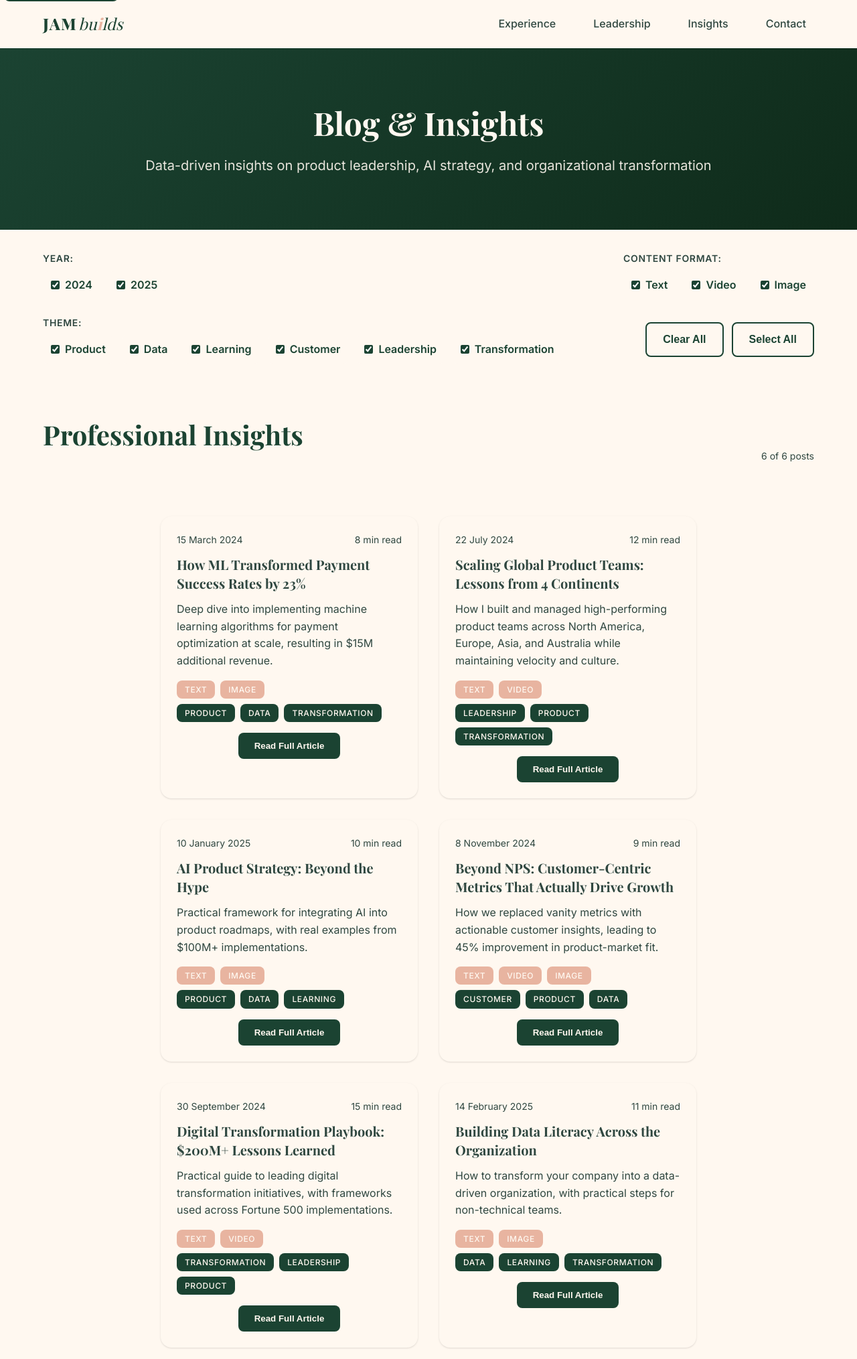
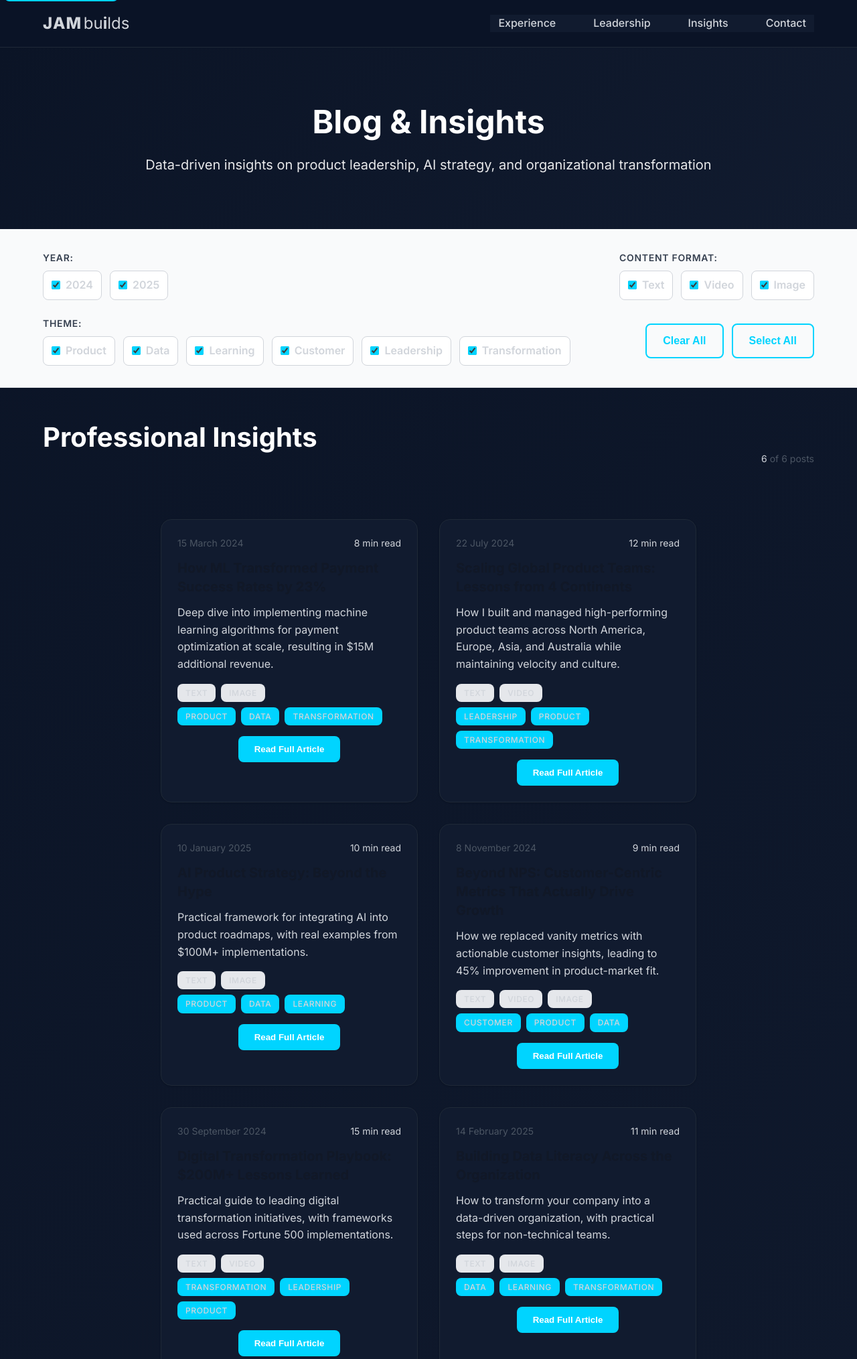
Before and after one commit to jessicamargetich/jambuilds-portfolio, a FastAPI app: page /blog in a window 1280 px wide. Shown: the top 2029 px of the page at 67% size. Run offline with FastAPI, Linux system fonts and the light colour scheme.

Commit message:
Implement Executive Midnight dark theme design system
- Dark navy gradient background (#0B1426 to #111B2F) for sophisticated executive presence
- Electric blue primary color (#00D4FF) with platinum accents (#E5E7EB)
- Clean Inter typography throughout - removed "squiggly" serif fonts
- Comprehensive dark theme implementation:
  • Glass morphism navigation with backdrop blur
  • Dark cards with subtle borders and proper contrast
  • Electric blue wordmark with platinum accent dots
  • Form elements optimized for dark backgrounds
  • Accessible focus states with blue glow effects

Perfect for Southeast Asia market with modern, tech-forward aesthetic.
Maintains executive professionalism while being distinctive and memorable.

🤖 Generated with [Claude Code](https://claude.com/claude-code)

Co-Authored-By: Claude <noreply@anthropic.com>

```diff
--- a/static/css/style.css
+++ b/static/css/style.css
@@ -6,37 +6,38 @@
 }
 
 :root {
-    /* Executive Edge Colors - Forest Green & Rose Gold */
-    --primary-color: #1B4332;
-    --primary-light: #2F5F40;
-    --primary-dark: #0F2B1A;
-    --accent-color: #E8B4A0;
-    --accent-light: #F0C4B3;
-    --accent-dark: #D49B85;
-    --supporting-color: #52796F;
-    --success-color: #2F7D32;
-    --error-color: #C62828;
-
-    /* Refined Neutrals */
-    --white: #FFF8F0;
-    --ivory: #FFF8F0;
-    --cream: #FAF7F2;
-    --sage-50: #F7FAF8;
-    --sage-100: #EDF4F0;
-    --sage-200: #D6E6DC;
-    --sage-300: #B8D4C3;
-    --sage-400: #8FB8A5;
-    --sage-500: #52796F;
-    --sage-600: #456B60;
-    --sage-700: #3A5950;
-    --sage-800: #2F4740;
-    --sage-900: #243630;
-
-    /* Typography */
-    --font-serif: 'Playfair Display', 'Georgia', 'Times New Roman', serif;
-    --font-sans: 'Inter', -apple-system, BlinkMacSystemFont, 'Segoe UI', Roboto, sans-serif;
+    /* Executive Midnight Colors - Deep Navy & Electric Blue */
+    --primary-color: #00D4FF;
+    --primary-light: #33DDFF;
+    --primary-dark: #0099CC;
+    --accent-color: #E5E7EB;
+    --accent-light: #F3F4F6;
+    --accent-dark: #D1D5DB;
+    --supporting-color: #6B7280;
+    --success-color: #10B981;
+    --error-color: #EF4444;
+
+    /* Dark Theme Neutrals */
+    --white: #FFFFFF;
+    --background-primary: #0B1426;
+    --background-secondary: #111B2F;
+    --background-tertiary: #172540;
+    --gray-50: #F9FAFB;
+    --gray-100: #F3F4F6;
+    --gray-200: #E5E7EB;
+    --gray-300: #D1D5DB;
+    --gray-400: #9CA3AF;
+    --gray-500: #6B7280;
+    --gray-600: #4B5563;
+    --gray-700: #374151;
+    --gray-800: #1F2937;
+    --gray-900: #111827;
+
+    /* Typography - Clean Sans-Serif Only */
+    --font-primary: 'Inter', -apple-system, BlinkMacSystemFont, 'Segoe UI', Roboto, sans-serif;
+    --font-secondary: 'Inter', system-ui, sans-serif;
     --font-mono: 'Fira Code', Monaco, 'Cascadia Code', monospace;
-    --font-brand: 'Playfair Display', serif;
+    --font-brand: 'Inter', sans-serif;
 
     /* Spacing */
     --spacing-1: 0.25rem;
@@ -73,18 +74,19 @@ html {
 }
 
 body {
-    font-family: var(--font-sans);
+    font-family: var(--font-primary);
     line-height: 1.6;
-    color: var(--sage-800);
-    background-color: var(--ivory);
+    color: var(--white);
+    background: linear-gradient(135deg, var(--background-primary) 0%, var(--background-secondary) 100%);
+    min-height: 100vh;
 }
 
 /* Typography */
 h1, h2, h3, h4, h5, h6 {
-    font-family: var(--font-serif);
+    font-family: var(--font-primary);
     font-weight: 700;
     line-height: 1.3;
-    color: var(--primary-color);
+    color: var(--white);
     margin-bottom: var(--spacing-4);
 }
 
@@ -144,8 +146,9 @@ p {
 
 /* Header */
 .header {
-    background: var(--white);
-    box-shadow: var(--shadow-sm);
+    background: rgba(11, 20, 38, 0.95);
+    backdrop-filter: blur(10px);
+    border-bottom: 1px solid var(--gray-800);
     position: sticky;
     top: 0;
     z-index: 100;
@@ -171,14 +174,14 @@ p {
 .wordmark {
     display: inline-flex;
     align-items: baseline;
-    font-family: var(--font-serif);
+    font-family: var(--font-brand);
     font-weight: 700;
 }
 
 .wordmark-jam {
     font-weight: 800;
     font-size: 1.5rem;
-    color: var(--primary-color); /* Forest Green */
+    color: var(--primary-color); /* Electric Blue */
     text-transform: uppercase;
     letter-spacing: 0.05em;
 }
@@ -186,13 +189,13 @@ p {
 .wordmark-builds {
     font-weight: 400;
     font-size: 1.5rem;
-    font-style: italic;
-    color: var(--gray-600); /* Darker gray for better contrast */
+    font-style: normal;
+    color: var(--white); /* White for dark theme */
     margin-left: 0.1em;
 }
 
 .wordmark-dot {
-    color: var(--accent-color); /* Rose Gold for the 'i' dot */
+    color: var(--accent-color); /* Platinum for the 'i' dot */
     position: relative;
     font-weight: 700;
 }
@@ -212,7 +215,7 @@ p {
 }
 
 .nav-link {
-    color: var(--gray-600);
+    color: var(--gray-300);
     text-decoration: none;
     font-weight: 500;
     transition: var(--transition);
@@ -2344,6 +2347,99 @@ html {
     opacity: 0;
 }
 
+/* === EXECUTIVE MIDNIGHT DARK THEME OVERRIDES === */
+
+/* Dark theme card styles */
+.metric-card,
+.approach-item,
+.topic-card,
+.timeline-content,
+.experience-item,
+.project-card,
+.blog-post,
+.contact-form,
+.education-card,
+.modal-content,
+.expertise-category,
+.portfolio-card {
+    background: var(--background-secondary) !important;
+    border: 1px solid var(--gray-800) !important;
+    color: var(--white) !important;
+}
+
+/* Dark theme dropdown */
+.dropdown-menu {
+    background-color: var(--background-secondary) !important;
+    border: 1px solid var(--gray-800) !important;
+}
+
+/* Dark theme hero */
+.hero {
+    background: linear-gradient(135deg, var(--background-primary) 0%, var(--background-secondary) 100%) !important;
+}
+
+/* Dark theme buttons */
+.btn-secondary {
+    background-color: transparent !important;
+    color: var(--primary-color) !important;
+    border: 2px solid var(--primary-color) !important;
+}
+
+.btn-secondary:hover {
+    background-color: var(--primary-color) !important;
+    color: var(--background-primary) !important;
+}
+
+/* Dark theme navigation menu */
+.nav-menu {
+    background: var(--background-secondary) !important;
+}
+
+/* Dark theme form elements */
+input, textarea, select {
+    background-color: var(--background-tertiary) !important;
+    border: 1px solid var(--gray-700) !important;
+    color: var(--white) !important;
+}
+
+input:focus, textarea:focus, select:focus {
+    border-color: var(--primary-color) !important;
+    box-shadow: 0 0 0 2px rgba(0, 212, 255, 0.2) !important;
+}
+
+/* Dark theme text colors */
+p, span, li {
+    color: var(--gray-300) !important;
+}
+
+/* Dark theme section titles */
+.section-title {
+    color: var(--white) !important;
+}
+
+/* Dark theme page headers */
+.page-header {
+    background: linear-gradient(135deg, var(--background-primary) 0%, var(--background-secondary) 100%) !important;
+}
+
+.page-title, .page-subtitle {
+    color: var(--white) !important;
+}
+
+/* Dark theme footer */
+.footer {
+    background-color: var(--background-primary) !important;
+    border-top: 1px solid var(--gray-800) !important;
+}
+
+.footer h3, .footer a, .footer p {
+    color: var(--gray-300) !important;
+}
+
+.footer a:hover {
+    color: var(--primary-color) !important;
+}
+
 /* Screen Reader Only */
 .sr-only {
     position: absolute;
--- a/templates/base.html
+++ b/templates/base.html
@@ -30,7 +30,7 @@
     <!-- Fonts -->
     <link rel="preconnect" href="https://fonts.googleapis.com">
     <link rel="preconnect" href="https://fonts.gstatic.com" crossorigin>
-    <link href="https://fonts.googleapis.com/css2?family=Playfair+Display:wght@400;500;600;700;800;900&family=Inter:wght@300;400;500;600;700&display=swap" rel="stylesheet">
+    <link href="https://fonts.googleapis.com/css2?family=Inter:wght@300;400;500;600;700;800;900&display=swap" rel="stylesheet">
 
     <!-- Stylesheets -->
     <link rel="stylesheet" href="/static/css/style.css">
```
